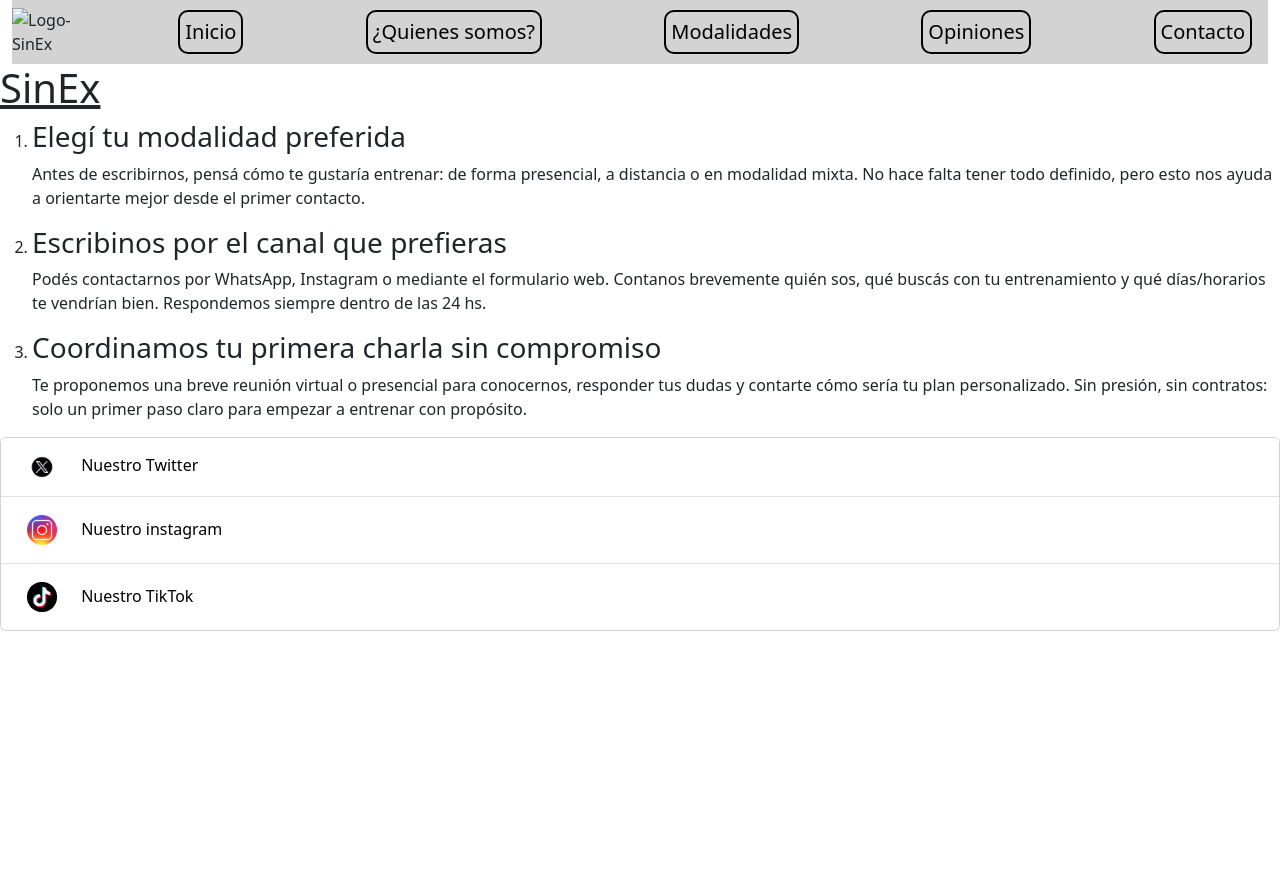
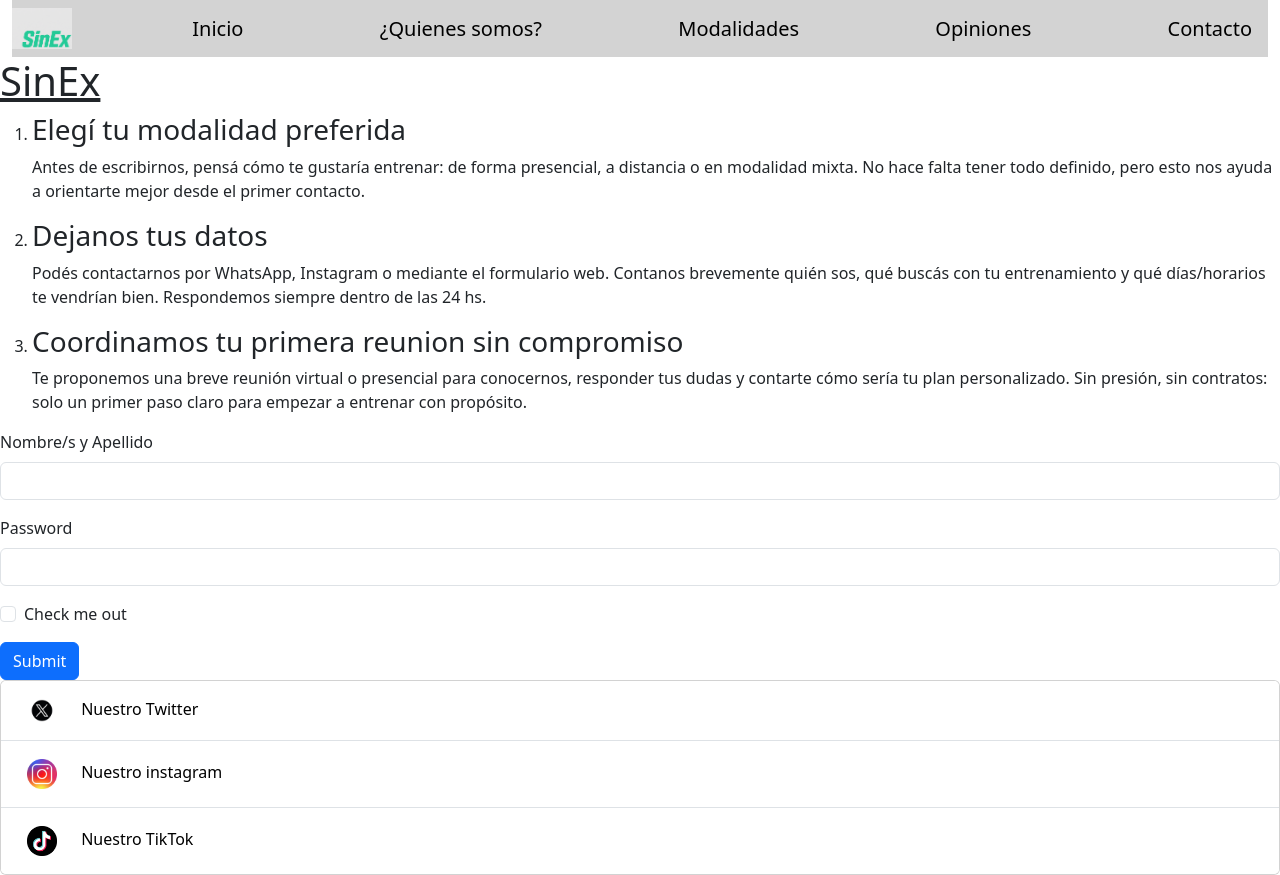
Before and after one commit to lautyloopez/SinEx-web, a plain HTML site: page pages/contacto.html in a window 1280 px wide. Before the commit the page ends 800 px from the top, so only its background shows below. Drawn offline with nearby package versions, Linux system fonts and the light colour scheme.

Commit message:
añadidas cards y asides con form, editarlas

```diff
--- a/pages/contacto.html
+++ b/pages/contacto.html
@@ -11,7 +11,7 @@
     <header>
         <div class="container-fluid">
             <nav class="navbar">
-                <img class="logo-navbar" src="./img/logos-sinex/sinex-logo.png" alt="Logo-SinEx">
+                <img class="logo-navbar" src="../img/logos-sinex/sinex-logo.png" alt="Logo-SinEx">
                 <a class="navbar-brand" href="#">Inicio</a>
                 <a class="navbar-brand" href="./pages/quienes-somos.html">¿Quienes somos?</a>
                 <a class="navbar-brand" href="./pages/modalidades.html">Modalidades</a>
@@ -29,15 +29,32 @@
                     <p>Antes de escribirnos, pensá cómo te gustaría entrenar: de forma presencial, a distancia o en modalidad mixta. No hace falta tener todo definido, pero esto nos ayuda a orientarte mejor desde el primer contacto.</p>
                 </li>
                 <li>
-                    <h3>Escribinos por el canal que prefieras</h3>
+                    <h3>Dejanos tus datos</h3>
                     <p>Podés contactarnos por WhatsApp, Instagram o mediante el formulario web. Contanos brevemente quién sos, qué buscás con tu entrenamiento y qué días/horarios te vendrían bien. Respondemos siempre dentro de las 24 hs.</p>
                 </li>
                 <li>
-                    <h3>Coordinamos tu primera charla sin compromiso</h3>
+                    <h3>Coordinamos tu primera reunion sin compromiso</h3>
                     <p>Te proponemos una breve reunión virtual o presencial para conocernos, responder tus dudas y contarte cómo sería tu plan personalizado. Sin presión, sin contratos: solo un primer paso claro para empezar a entrenar con propósito.</p>
                 </li>
             </ol>
     </section>
+    <aside>
+        <form>
+            <div class="mb-3">
+                <label for="exampleInputEmail1" class="form-label">Nombre/s y Apellido</label>
+                <input type="email" class="form-control" id="exampleInputEmail1" aria-describedby="emailHelp">
+            </div>
+            <div class="mb-3">
+                <label for="exampleInputPassword1" class="form-label">Password</label>
+                <input type="password" class="form-control" id="exampleInputPassword1">
+            </div>
+            <div class="mb-3 form-check">
+                <input type="checkbox" class="form-check-input" id="exampleCheck1">
+                <label class="form-check-label" for="exampleCheck1">Check me out</label>
+            </div>
+            <button type="submit" class="btn btn-primary">Submit</button>
+        </form>
+    </aside>
 </main>
 <footer>
         <div class="card" style="width: 100%;">
--- a/styles/styles.css
+++ b/styles/styles.css
@@ -16,7 +16,7 @@ body {
   width: 60px;
   height: auto;
 }
-.navbar-brand {
+.nav-item {
   font-size: 15px;
   border: 2px;
   border-style: solid;
```
Also changed, not shown: index.html (+6 -6 lines), pages/modalidades.html (+1 -1 lines), pages/opiniones.html (+1 -1 lines), pages/quienes-somos.html (+1 -1 lines).
